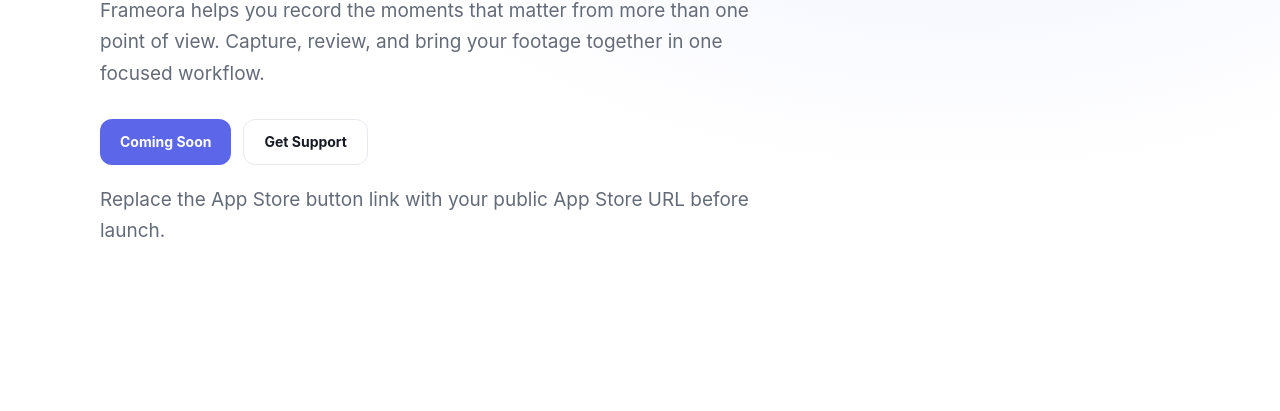
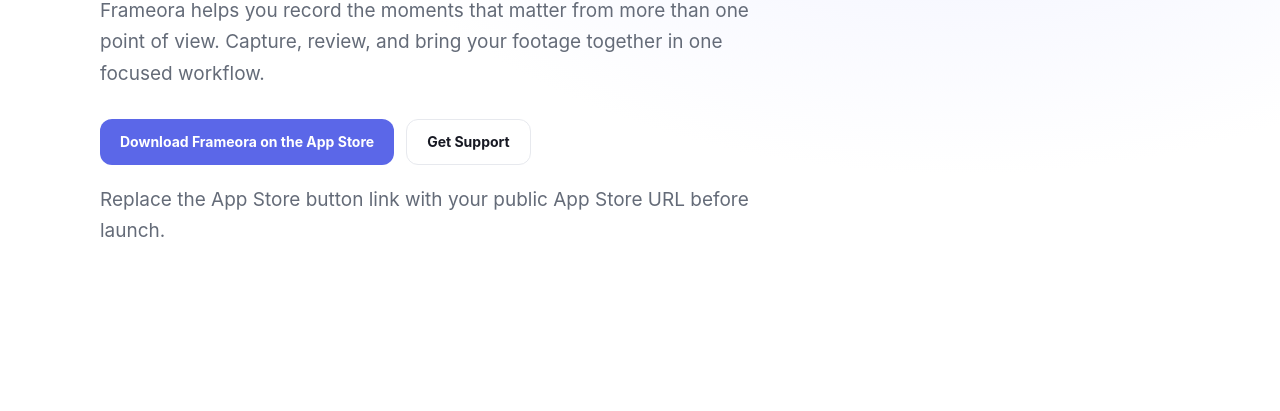
Before and after one commit to LVHAI/frameora, a plain HTML site: page index.html in a window 1280 px wide. Shown: the part 389-800 px from the top of the page. Drawn offline with Linux system fonts and the light colour scheme.

Commit message:
Update index.html

```diff
--- a/index.html
+++ b/index.html
@@ -33,7 +33,7 @@
       <p>Frameora helps you record the moments that matter from more than one point of view. Capture, review, and bring your footage together in one focused workflow.</p>
       <div class="actions">
         <!-- Replace # with your App Store product URL when the app is published. -->
-        <a class="button" href="#" aria-label="Download Frameora on the App Store">Coming Soon</a>
+        <a class="button" href="https://apps.apple.com/app/id6838147154" aria-label="Download Frameora on the App Store">Download Frameora on the App Store</a>
         <a class="button secondary" href="support.html">Get Support</a>
       </div>
       <p class="small">Replace the App Store button link with your public App Store URL before launch.</p>
```
